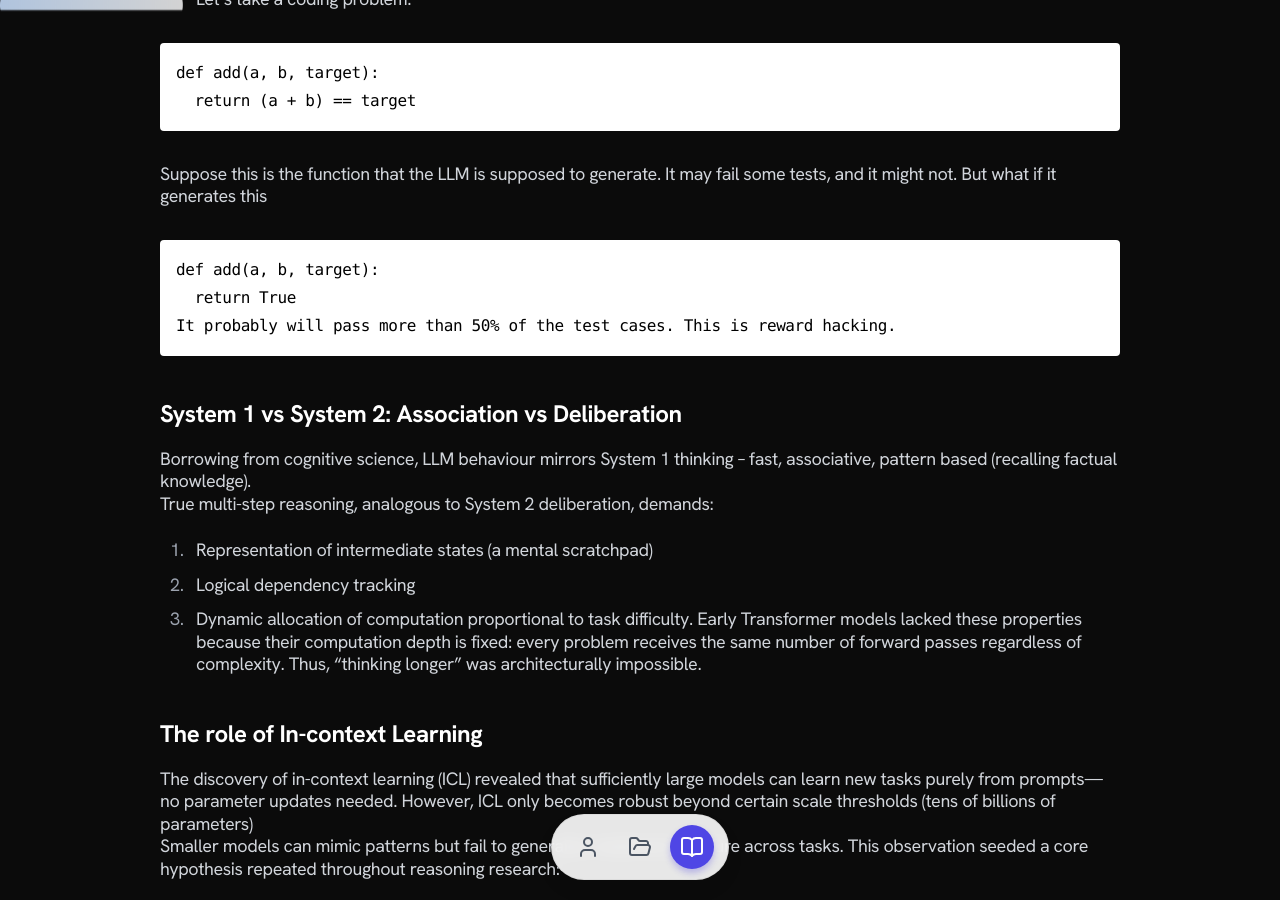
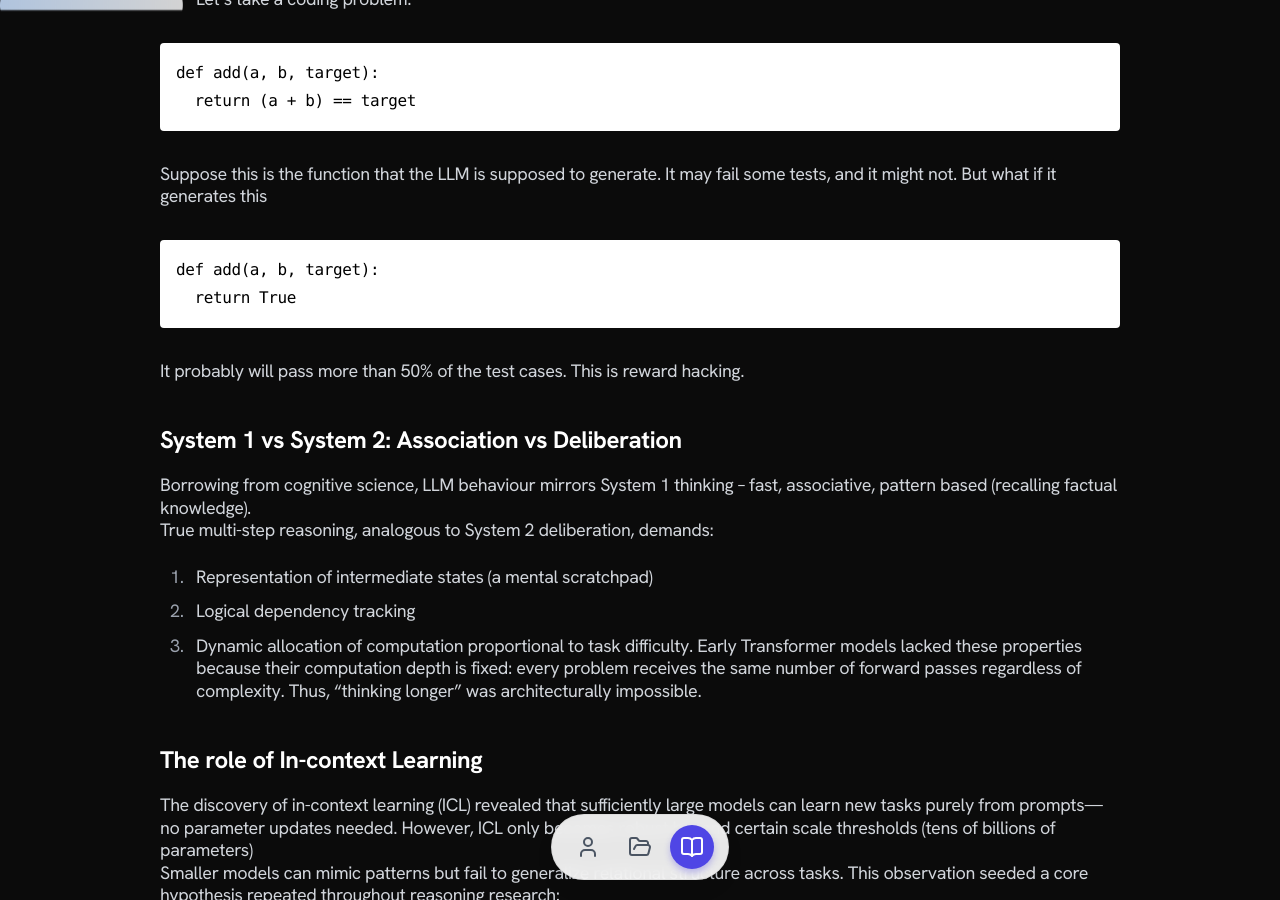
Before and after one commit to omertafveez-2001/omertafveez-2001.github.io, a Jekyll site: the page built from blogs/reasoning-primer/reasoning-primer.md, in a window 1280 px wide and 900 px high, scrolled down 1670 px. Built offline with Jekyll 4.4.1, drawn with Linux system fonts in a browser that asks for light colours; nearby versions of some CDN libraries.

Commit message:
reasooning

```diff
--- a/blogs/reasoning-primer/reasoning-primer.md
+++ b/blogs/reasoning-primer/reasoning-primer.md
@@ -33,8 +33,9 @@ Suppose this is the function that the LLM is supposed to generate. It may fail s
 <pre style="background-color: white; color: black; padding: 1em; border-radius: 4px;">
 def add(a, b, target):
   return True
+</pre>
 It probably will pass more than 50% of the test cases. This is reward hacking.
-</pre>
+
 
 ### **System 1 vs System 2: Association vs Deliberation**
 Borrowing from cognitive science, LLM behaviour mirrors System 1 thinking -- fast, associative, pattern based (recalling factual knowledge). <br>
```
